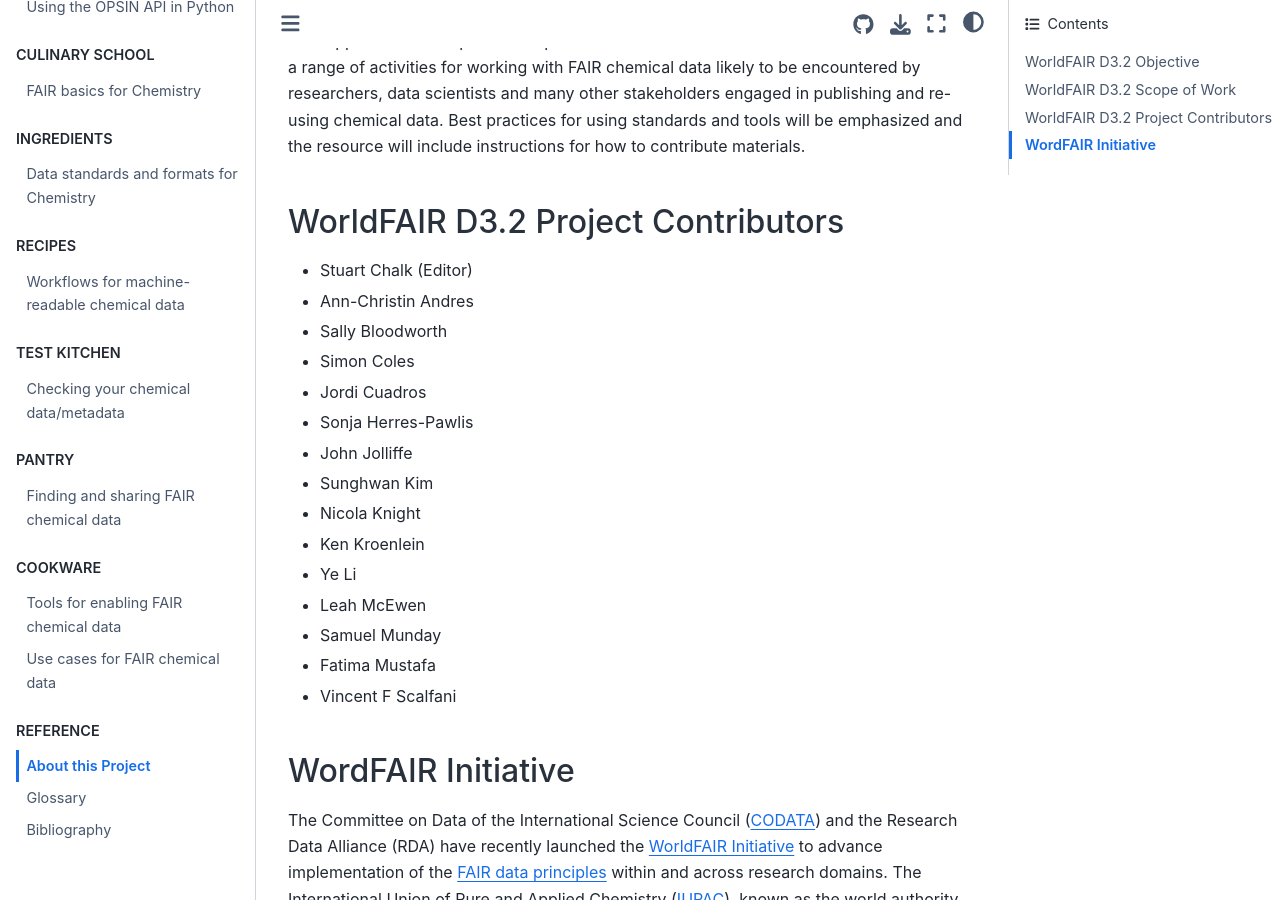
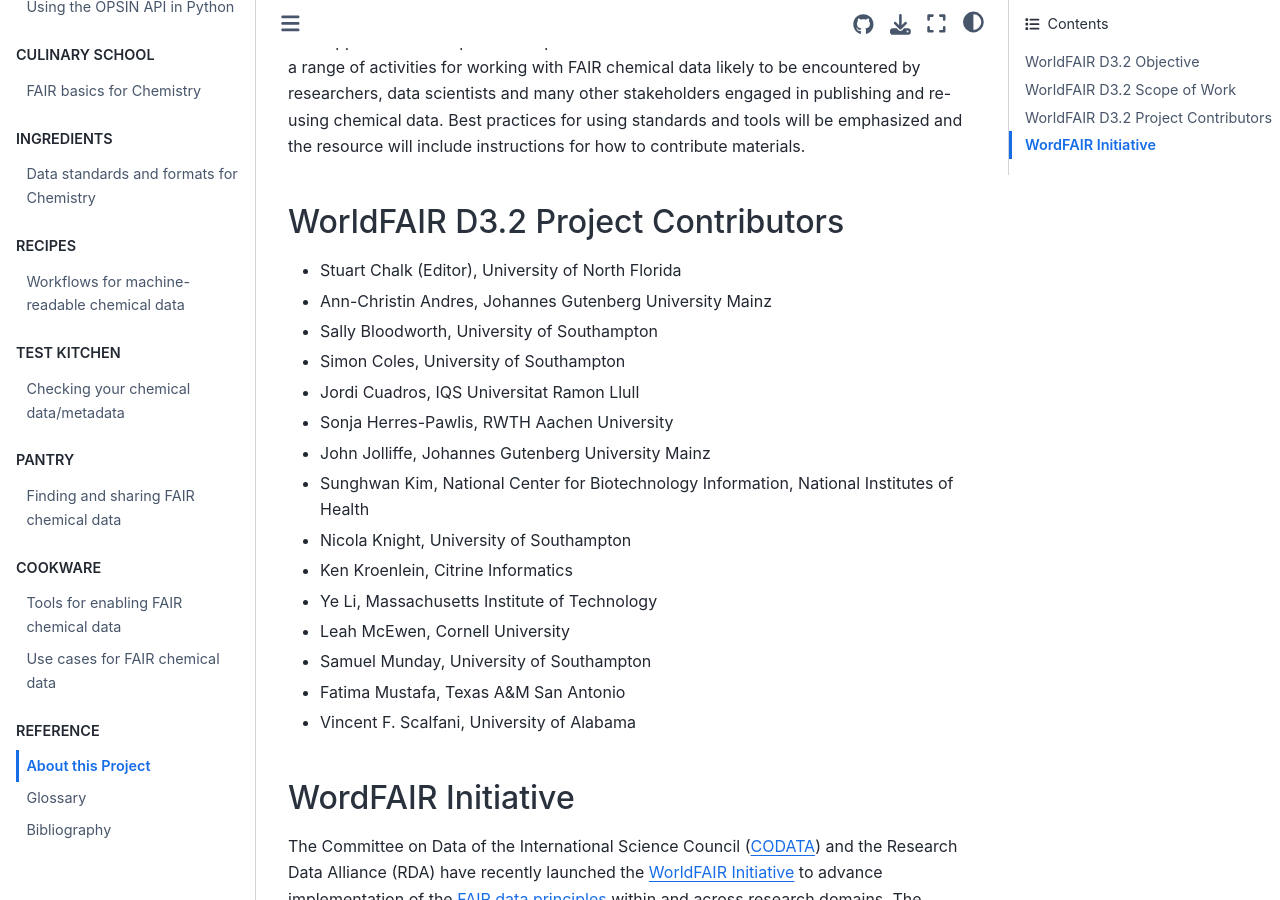
Before and after one commit to IUPAC/WFChemCookbook, a Jupyter Book: the page built from book/about.md, in a window 1280 px wide and 900 px high, scrolled down 1086 px. Built offline with Jupyter Book 1.0.4 settings and Sphinx 7.4.7 and the Sphinx Book theme 1.1.4, drawn with Linux system fonts in a browser that asks for light colours.

Commit message:
WFChemCookbook-19 Revisions to Cookbook Sampler prior to release - updated the about.md page

```diff
--- a/book/about.md
+++ b/book/about.md
@@ -1,6 +1,12 @@
 # About this Project
 
-This website is the product of the [WorldFAIR D3.2 project](https://iupac.org/project/2022-028-1-024/), one of three deliverables under the [Chemistry case study](https://worldfair-project.eu/case-studies-of-worldfair/#chemistry) developed by the IUPAC Committee on Publications and Cheminformatics Data Standards ([CPCDS]([https://iupac.org/](https://iupac.org/body/024/)) for the [WorldFAIR initiative](https://worldfair-project.eu/) (see below). The IUPAC FAIR Chemistry Cookbook is intended to support the broader community in understanding how to implement the FAIR data principles for chemical data. The site is designed to be a living resource through the addition of new content as strategies for implementing FAIR evolve and the sharing and reuse of FAIR chemical data continues to increase.
+This website is the product of the [WorldFAIR D3.2 project](https://iupac.org/project/2022-028-1-024/), one of three
+deliverables under the [Chemistry case study](https://worldfair-project.eu/case-studies-of-worldfair/#chemistry)
+developed by the IUPAC Committee on Publications and Cheminformatics Data Standards
+([CPCDS]([https://iupac.org/](https://iupac.org/body/024/)) for the [WorldFAIR initiative](https://worldfair-project.eu/)
+(see below). The IUPAC FAIR Chemistry Cookbook is intended to support the broader community in understanding how to
+implement the FAIR data principles for chemical data. The site is designed to be a living resource through the addition
+of new content as strategies for implementing FAIR evolve and the sharing and reuse of FAIR chemical data continues to increase.
 
 ## WorldFAIR D3.2 Objective
 FAIR chemical data needs to be machine-readable, and this can be an unfamiliar scenario for many researchers and other
@@ -28,23 +34,32 @@
 instructions for how to contribute materials.
 
 ## WorldFAIR D3.2 Project Contributors
-- Stuart Chalk (Editor)
-- Ann-Christin Andres
-- Sally Bloodworth
-- Simon Coles
-- Jordi Cuadros
-- Sonja Herres-Pawlis
-- John Jolliffe
-- Sunghwan Kim
-- Nicola Knight
-- Ken Kroenlein
-- Ye Li
-- Leah McEwen
-- Samuel Munday
-- Fatima Mustafa
-- Vincent F Scalfani
+- Stuart Chalk (Editor), University of North Florida
+- Ann-Christin Andres, Johannes Gutenberg University Mainz
+- Sally Bloodworth, University of Southampton
+- Simon Coles, University of Southampton
+- Jordi Cuadros, IQS Universitat Ramon Llull
+- Sonja Herres-Pawlis, RWTH Aachen University
+- John Jolliffe, Johannes Gutenberg University Mainz
+- Sunghwan Kim, National Center for Biotechnology Information, National Institutes of Health
+- Nicola Knight, University of Southampton
+- Ken Kroenlein, Citrine Informatics
+- Ye Li, Massachusetts Institute of Technology
+- Leah McEwen, Cornell University
+- Samuel Munday, University of Southampton
+- Fatima Mustafa, Texas A&M San Antonio
+- Vincent F. Scalfani, University of Alabama
 
 ## WordFAIR Initiative
-The Committee on Data of the International Science Council ([CODATA](https://codata.org/)) and the Research Data Alliance (RDA) have recently launched the [WorldFAIR Initiative](https://worldfair-project.eu/) to advance implementation of the [FAIR data principles](https://force11.org/info/the-fair-data-principles/) within and across research domains. The International Union of Pure and Applied Chemistry ([IUPAC](https://iupac.org/)), known as the world authority on chemical nomenclature, terminology, and standardized methods of measurement, is leading the WorldFAIR Chemistry project in a concerted effort through collaboration with related disciplines and data science communities to support broader data sharing of chemical data. The goal of [WorldFAIR Chemistry](https://iupac.org/project/2022-012-1-024) is to support the use of chemical data standards in research workflows to enable downstream data reuse through practical direction and resources.
+The Committee on Data of the International Science Council ([CODATA](https://codata.org/)) and the Research Data
+Alliance (RDA) have recently launched the [WorldFAIR Initiative](https://worldfair-project.eu/) to advance
+implementation of the [FAIR data principles](https://force11.org/info/the-fair-data-principles/) within and across
+research domains. The International Union of Pure and Applied Chemistry ([IUPAC](https://iupac.org/)), known as the
+world authority on chemical nomenclature, terminology, and standardized methods of measurement, is leading the
+WorldFAIR Chemistry project in a concerted effort through collaboration with related disciplines and data science
+communities to support broader data sharing of chemical data. The goal of
+[WorldFAIR Chemistry](https://iupac.org/project/2022-012-1-024) is to support the use of chemical data standards
+in research workflows to enable downstream data reuse through practical direction and resources.
 
-*WorldFAIR “Global cooperation on FAIR data policy and practice” is funded by the EC HORIZON-WIDERA-2021-ERA-01-41 Coordination and Support Action under Grant Agreement No. 101058393.*
+*WorldFAIR “Global cooperation on FAIR data policy and practice” is funded by the EC HORIZON-WIDERA-2021-ERA-01-41
+Coordination and Support Action under Grant Agreement No. 101058393.*
```
